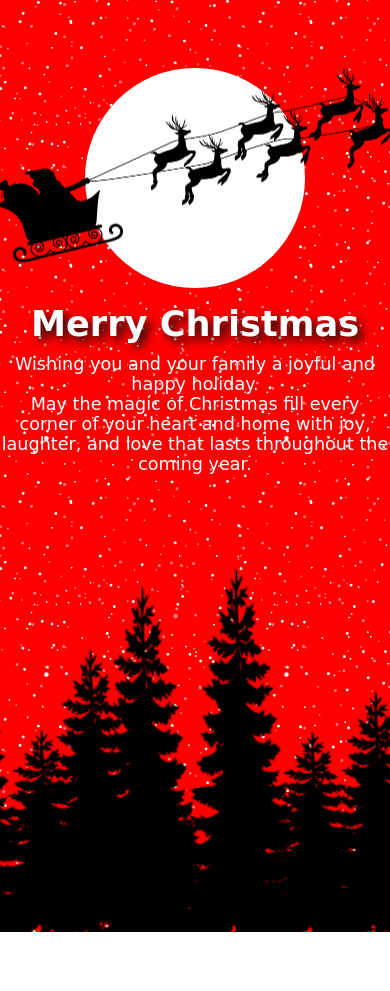
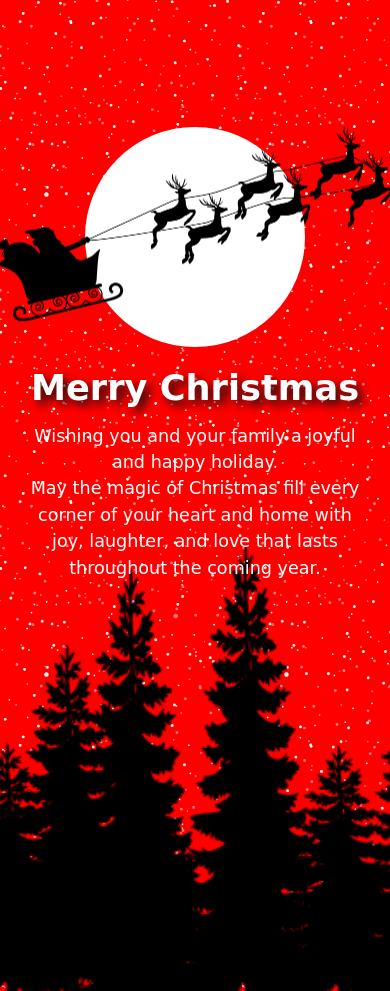
Before and after one commit to prajwalcordiero/Christmas-webpage, a plain HTML site: page index.html in a window 390 px wide. Before the commit the page ends 932 px from the top, so only its background shows below. Drawn offline with Linux system fonts and the light colour scheme; a web font is replaced by a local one.

Commit message:
refined css

```diff
--- a/style.css
+++ b/style.css
@@ -110,7 +110,7 @@ body{
         flex-direction: column;
         justify-content: flex-start;
         align-items: center;
-        padding-top: 8vh;
+        padding-top: 15vh;
         overflow: hidden;
     }
 
@@ -120,7 +120,7 @@ body{
         position: relative;
         left: 0;
         transform: none;
-        margin-bottom: 15px;
+        margin-bottom: 20px;
         z-index: 2;
     }
 
@@ -140,7 +140,8 @@ body{
         flex-direction: column;
         align-items: center;
         z-index: 10;
-        padding: 0;
+        padding: 0 20px;
+        box-sizing: border-box;
     }
 
     .animate {
@@ -153,15 +154,17 @@ body{
     }
 
     .container p {
-        margin: 10px 0 0 0;
+        margin: 15px 0 0 0;
         font-size: 1.1rem;
+        line-height: 1.5;
         text-align: center;
         display: block;
         width: 100%;
+        color: white;
     }
 
     .main-header::after {
-        height: 45vh;
+        height: 55vh;
         background-size: cover;
         background-position: center bottom;
         bottom: 0;
```
